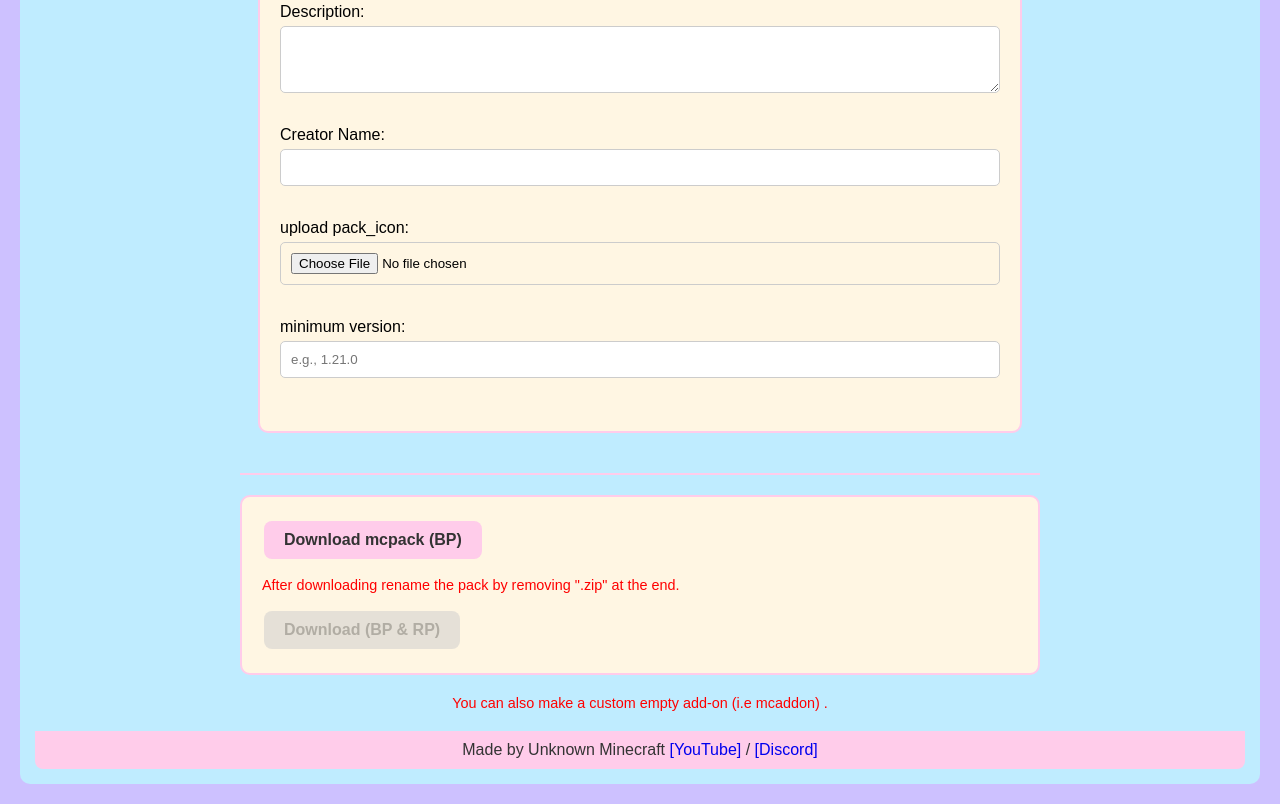
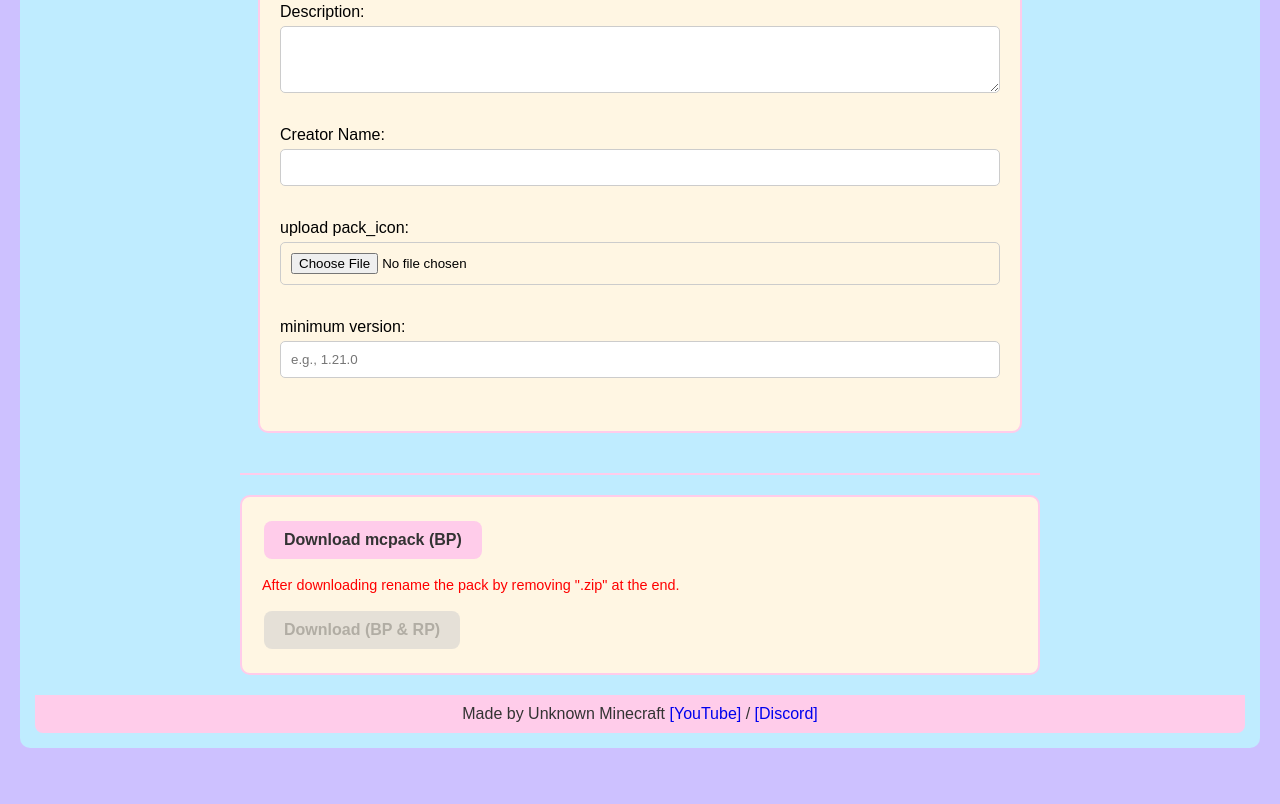
Before and after one commit to Unknownminecraft/Json-to-Addon-, a plain HTML site: page index.html in a window 1280 px wide. Shown: the part 698-1502 px from the top of the page. After the commit the page ends 1466 px from the top, so only its background shows below. Drawn offline with nearby package versions, Linux system fonts and the light colour scheme.

Commit message:
Update index.html

```diff
--- a/index.html
+++ b/index.html
@@ -156,8 +156,6 @@
                 <p class="download-note">After downloading rename the pack by removing ".zip" at the end.</p>
                 <button id="download-mcaddon" onclick="downloadAddon('mcaddon')" disabled>Download (BP & RP)</button>
 			</div>
-<p class="intro-text">You can also make a custom empty add-on (i.e mcaddon) .</p>
-
         </div>
         <footer class="footer">
             Made by Unknown Minecraft <a href="https://youtube.com/@decodingmnetwork?si=I8s6gNYWRPU-ISZw" target="_blank">[YouTube]</a> / <a href="https://discord.gg/jx4p9x9fQv" target="_blank">[Discord]</a>
```
